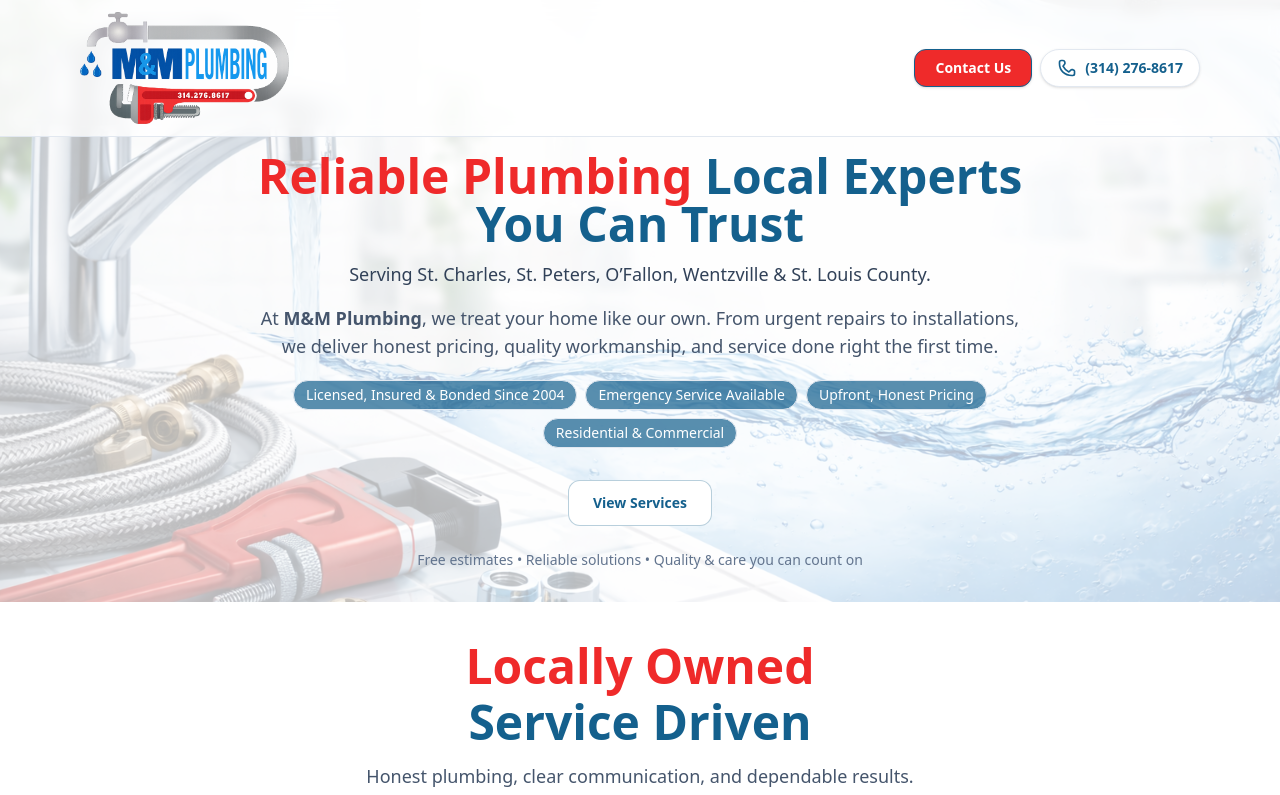
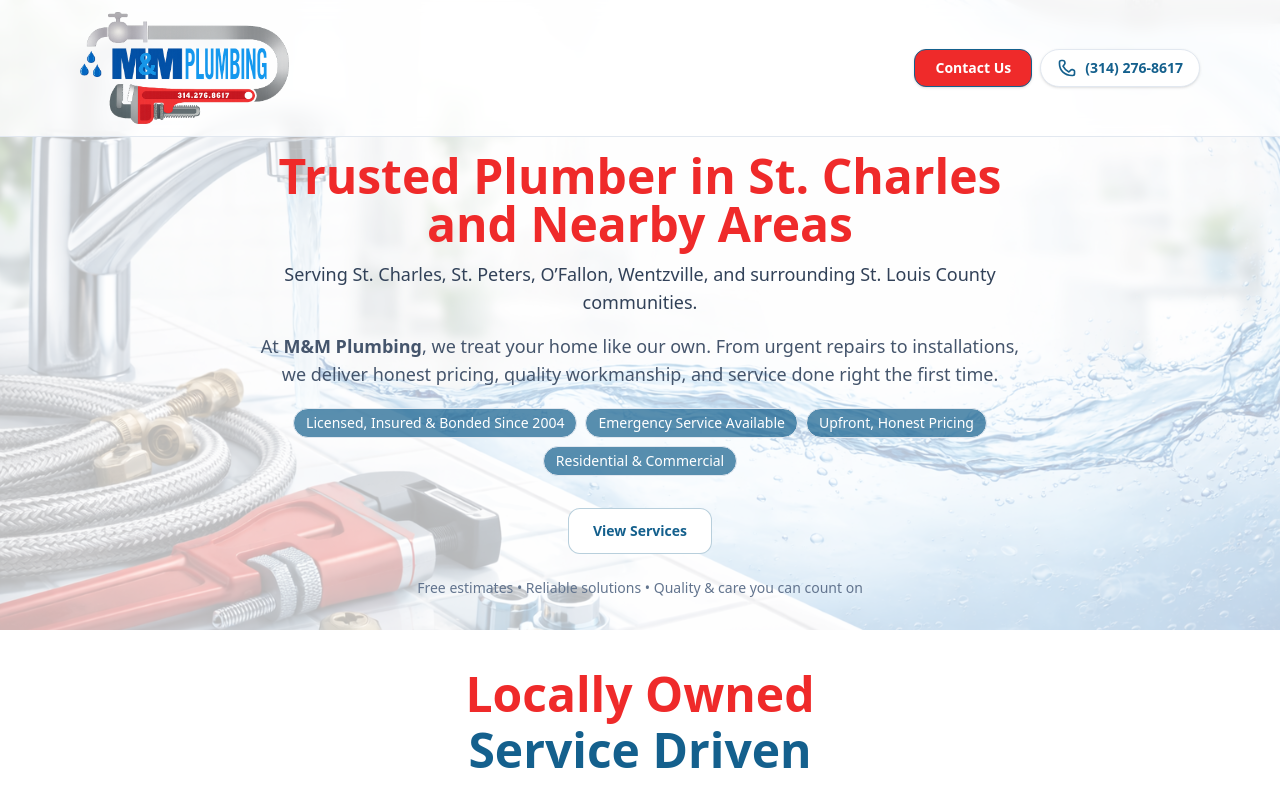
Before and after one commit to waldesro/mm-plumbing, a React (Vite) app: page / in a window 1280 px wide. Shown: the top 795 px of the page. Built offline with nearby package versions, Linux system fonts and the light colour scheme.

Commit message:
small modification for SEO

```diff
--- a/src/MMPlumbing.jsx
+++ b/src/MMPlumbing.jsx
@@ -186,13 +186,15 @@
                             <div className="mx-auto max-w-3xl text-center">
                                 <div className="inline-block relative">
                                     <h1 className="mt-2 text-3xl sm:text-4xl lg:text-5xl font-bold">
-                                        <span className="text-(--plumbing-red)">Reliable Plumbing</span>{" "}
-                                        <span className="text-(--plumbing-blue)">Local Experts You Can Trust</span>
+                                        <span className="text-(--plumbing-red)">
+                                            Trusted Plumber in St. Charles and Nearby Areas
+                                        </span>
                                     </h1>
                                 </div>
 
                                 <p className="mt-3 text-base sm:text-lg text-slate-700">
-                                    Serving St. Charles, St. Peters, O’Fallon, Wentzville &amp; St. Louis County.
+                                    Serving St. Charles, St. Peters, O’Fallon, Wentzville, and surrounding
+                                    St. Louis County communities.
                                 </p>
 
                                 <p className="mt-4 text-lg text-slate-600">
```
